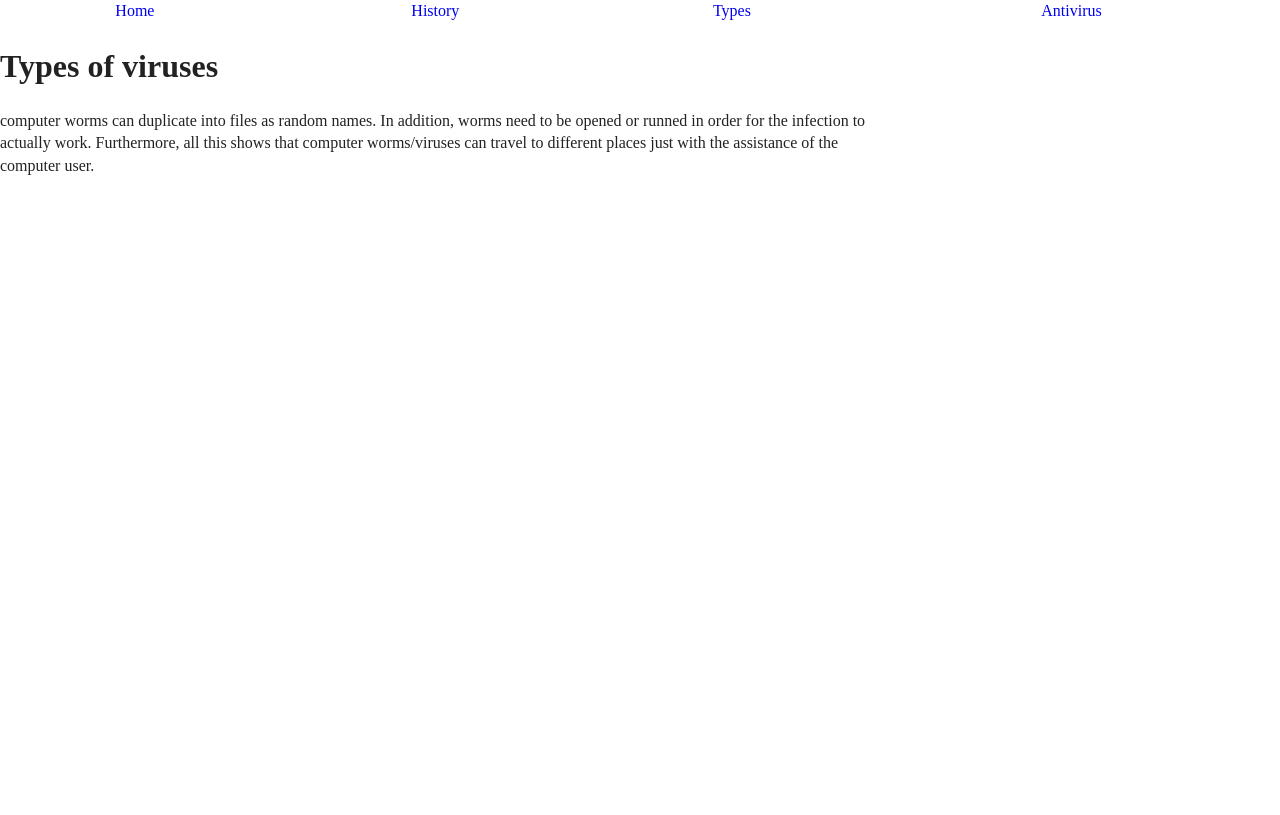
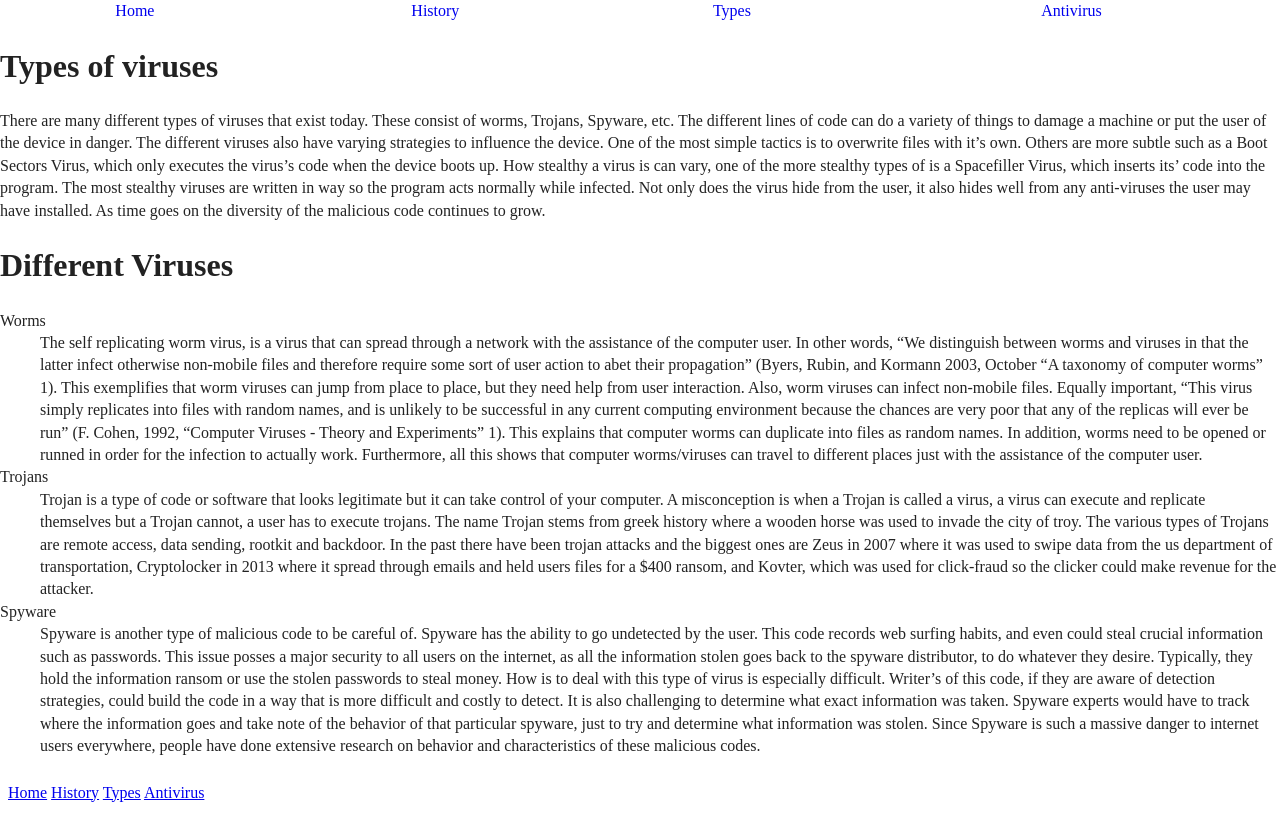
Before and after one commit to Alcery/S2_Group_Project_01, a plain HTML site: page types.html in a window 1280 px wide. Shown: the top 815 px of the page. Drawn offline with nearby package versions, Linux system fonts and the light colour scheme.

Commit message:
Updated files

```diff
--- a/types.html
+++ b/types.html
@@ -41,13 +41,54 @@
         </nav>
     </header>
     <article>
-        <p></p>
+        <h1>Types of viruses</h1>
+        <p>There are many different types of viruses that exist today. These consist of worms, Trojans, Spyware, etc.
+            The different lines of code can do a variety of things to damage a machine or put the user of the device in
+            danger. The different viruses also have varying strategies to influence the device. One of the most simple
+            tactics is to overwrite files with it’s own. Others are more subtle such as a Boot Sectors Virus, which
+            only executes the virus’s code when the device boots up. How stealthy a virus is can vary, one of the more
+            stealthy types of is a Spacefiller Virus, which inserts its’ code into the program. The most stealthy
+            viruses are written in way so the program acts normally while infected. Not only does the virus hide from
+            the user, it also hides well from any anti-viruses the user may have installed. As time goes on the
+            diversity of the malicious code continues to grow.</p>
     </article>
     <section>
-        <h1>Types of viruses</h1>
-        <p>computer worms can duplicate into files as random names. In addition, worms need to be opened or runned in
-            order for the infection to actually work. Furthermore, all this shows that computer worms/viruses can
-            travel to different places just with the assistance of the computer user.</p>
+        <h1>Different Viruses</h1>
+        <dl>
+            <dt>Worms</dt>
+            <dd>The self replicating worm virus, is a virus that can spread through a network with the assistance of
+                the computer user. In other words, “We distinguish between worms and viruses in that the latter infect
+                otherwise non-mobile files and therefore require some sort of user action to abet their propagation”
+                (Byers, Rubin, and Kormann 2003, October “A taxonomy of computer worms” 1). This exemplifies that worm
+                viruses can jump from place to place, but they need help from user interaction. Also, worm viruses can
+                infect non-mobile files. Equally important, “This virus simply replicates into files with random names,
+                and is unlikely to be successful in any current computing environment because the chances are very poor
+                that any of the replicas will ever be run” (F. Cohen, 1992, “Computer Viruses - Theory and Experiments”
+                1). This explains that computer worms can duplicate into files as random names. In addition, worms need
+                to be opened or runned in order for the infection to actually work. Furthermore, all this shows that
+                computer worms/viruses can travel to different places just with the assistance of the computer user.</dd>
+            <dt>Trojans</dt>
+            <dd>Trojan is a type of code or software that looks legitimate but it can take control of your computer. A
+                misconception is when a Trojan is called a virus, a virus can execute and replicate themselves but a
+                Trojan cannot, a user has to execute trojans. The name Trojan stems from greek history where a wooden
+                horse was used to invade the city of troy. The various types of Trojans are remote access, data
+                sending, rootkit and backdoor. In the past there have been trojan attacks and the biggest ones are Zeus
+                in 2007 where it was used to swipe data from the us department of transportation, Cryptolocker in 2013
+                where it spread through emails and held users files for a $400 ransom, and Kovter, which was used for
+                click-fraud so the clicker could make revenue for the attacker.</dd>
+            <dt>Spyware</dt>
+            <dd>Spyware is another type of malicious code to be careful of. Spyware has the ability to go undetected by
+                the user. This code records web surfing habits, and even could steal crucial information such as
+                passwords. This issue posses a major security to all users on the internet, as all the information
+                stolen goes back to the spyware distributor, to do whatever they desire. Typically, they hold the
+                information ransom or use the stolen passwords to steal money. How is to deal with this type of virus
+                is especially difficult. Writer’s of this code, if they are aware of detection strategies, could build
+                the code in a way that is more difficult and costly to detect. It is also challenging to determine what
+                exact information was taken. Spyware experts would have to track where the information goes and take
+                note of the behavior of that particular spyware, just to try and determine what information was stolen.
+                Since Spyware is such a massive danger to internet users everywhere, people have done extensive
+                research on behavior and characteristics of these malicious codes.</dd>
+        </dl>
     </section>
 
 
```
Also changed, not shown: content.txt (renamed from css/content.txt).
